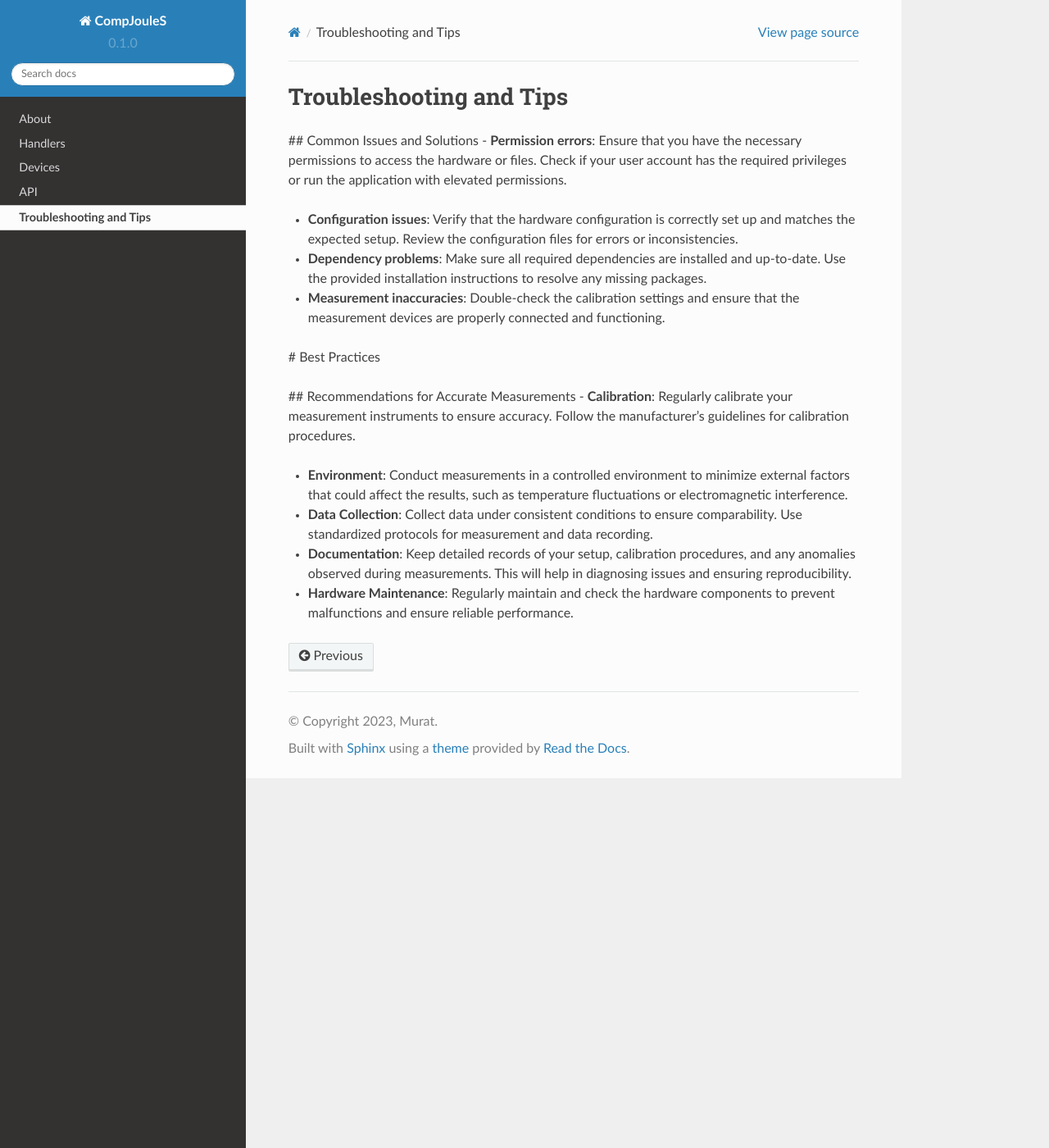
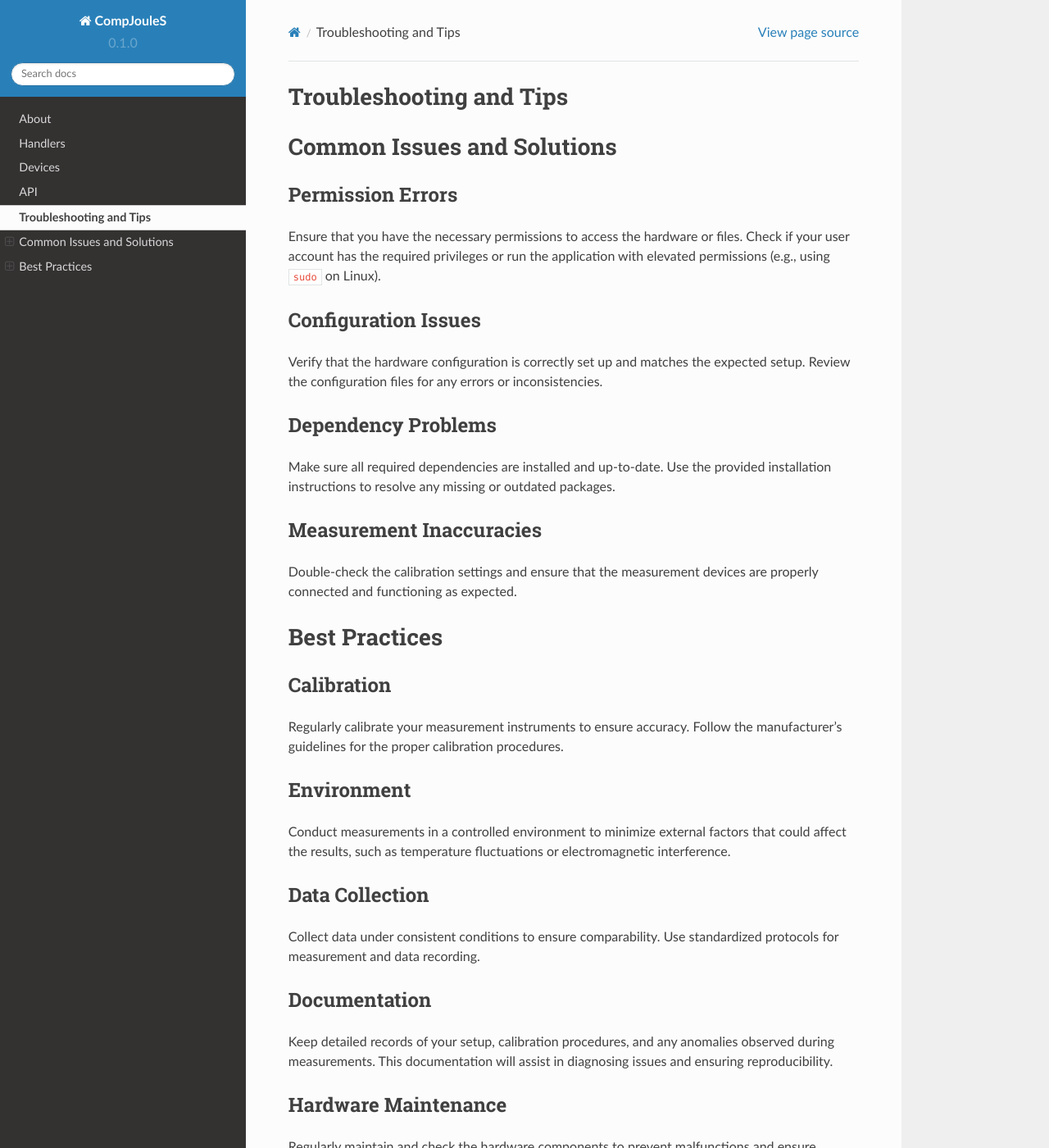
Before and after one commit to Muratcanisik4/CompJouleS, a Sphinx documentation site: the page built from docs/source/troubleshooting-and-tips.rst, in a window 1280 px wide and 1400 px high. Shown: the whole window at 82% size. Built offline with Sphinx 7.4.7 and the Read the Docs theme 2.0.0, drawn with Linux system fonts in a browser that asks for light colours; pages that are not in the unit, such as notebooks, are missing from menus; some of the changed text lies outside the part shown.

Commit message:
Update troubleshooting-and-tips.rst

```diff
--- a/docs/source/troubleshooting-and-tips.rst
+++ b/docs/source/troubleshooting-and-tips.rst
@@ -1,24 +1,76 @@
 Troubleshooting and Tips
 =====
 
-## Common Issues and Solutions
-- **Permission errors**: Ensure that you have the necessary permissions to access the hardware or files. Check if your user account has the required privileges or run the application with elevated permissions.
 
-- **Configuration issues**: Verify that the hardware configuration is correctly set up and matches the expected setup. Review the configuration files for errors or inconsistencies.
+.. _common-issues-solutions:
 
-- **Dependency problems**: Make sure all required dependencies are installed and up-to-date. Use the provided installation instructions to resolve any missing packages.
+Common Issues and Solutions
+===========================
 
-- **Measurement inaccuracies**: Double-check the calibration settings and ensure that the measurement devices are properly connected and functioning.
+.. _permission-errors:
 
-# Best Practices
+Permission Errors
+-----------------
 
-## Recommendations for Accurate Measurements
-- **Calibration**: Regularly calibrate your measurement instruments to ensure accuracy. Follow the manufacturer's guidelines for calibration procedures.
+Ensure that you have the necessary permissions to access the hardware or files. Check if your user account has the required privileges or run the application with elevated permissions (e.g., using ``sudo`` on Linux).
 
-- **Environment**: Conduct measurements in a controlled environment to minimize external factors that could affect the results, such as temperature fluctuations or electromagnetic interference.
+.. _configuration-issues:
 
-- **Data Collection**: Collect data under consistent conditions to ensure comparability. Use standardized protocols for measurement and data recording.
+Configuration Issues
+--------------------
 
-- **Documentation**: Keep detailed records of your setup, calibration procedures, and any anomalies observed during measurements. This will help in diagnosing issues and ensuring reproducibility.
+Verify that the hardware configuration is correctly set up and matches the expected setup. Review the configuration files for any errors or inconsistencies.
 
-- **Hardware Maintenance**: Regularly maintain and check the hardware components to prevent malfunctions and ensure reliable performance.
+.. _dependency-problems:
+
+Dependency Problems
+-------------------
+
+Make sure all required dependencies are installed and up-to-date. Use the provided installation instructions to resolve any missing or outdated packages.
+
+.. _measurement-inaccuracies:
+
+Measurement Inaccuracies
+-------------------------
+
+Double-check the calibration settings and ensure that the measurement devices are properly connected and functioning as expected.
+
+.. _best-practices:
+
+Best Practices
+==============
+
+.. _calibration:
+
+Calibration
+-----------
+
+Regularly calibrate your measurement instruments to ensure accuracy. Follow the manufacturer’s guidelines for the proper calibration procedures.
+
+.. _environment:
+
+Environment
+-----------
+
+Conduct measurements in a controlled environment to minimize external factors that could affect the results, such as temperature fluctuations or electromagnetic interference.
+
+.. _data-collection:
+
+Data Collection
+---------------
+
+Collect data under consistent conditions to ensure comparability. Use standardized protocols for measurement and data recording.
+
+.. _documentation:
+
+Documentation
+-------------
+
+Keep detailed records of your setup, calibration procedures, and any anomalies observed during measurements. This documentation will assist in diagnosing issues and ensuring reproducibility.
+
+.. _hardware-maintenance:
+
+Hardware Maintenance
+--------------------
+
+Regularly maintain and check the hardware components to prevent malfunctions and ensure reliable performance.
```
